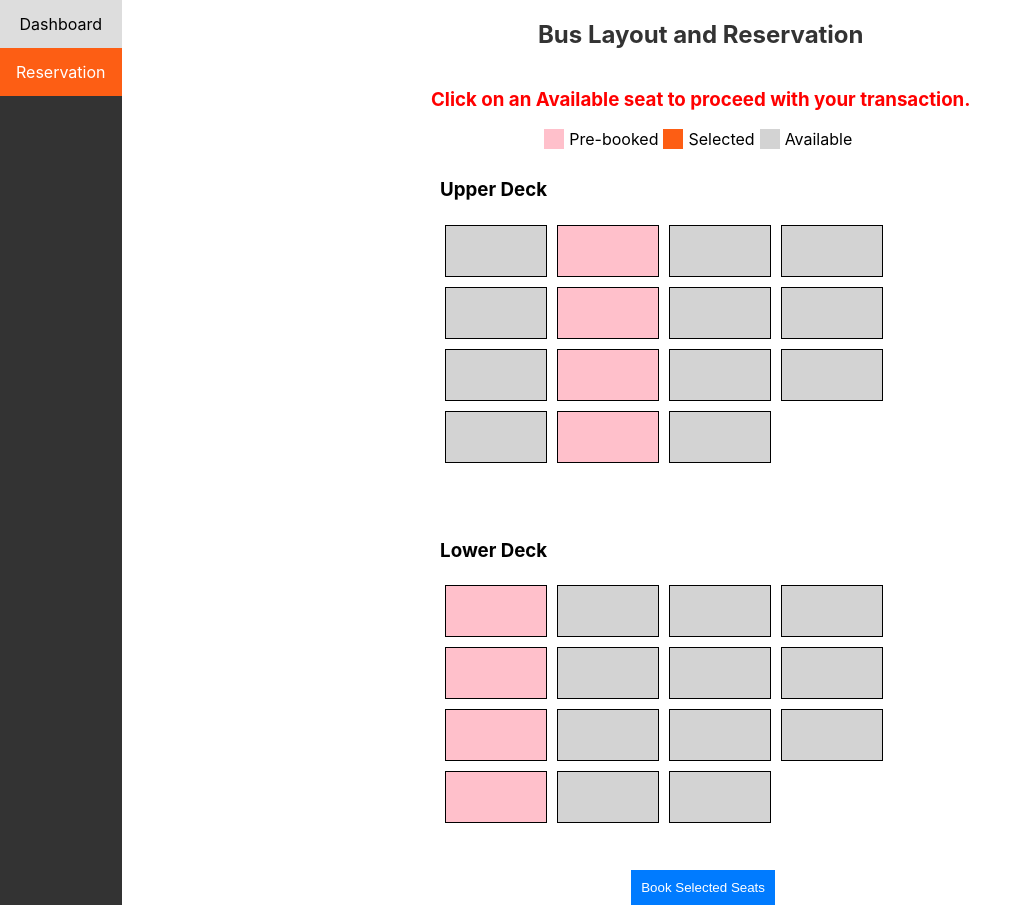
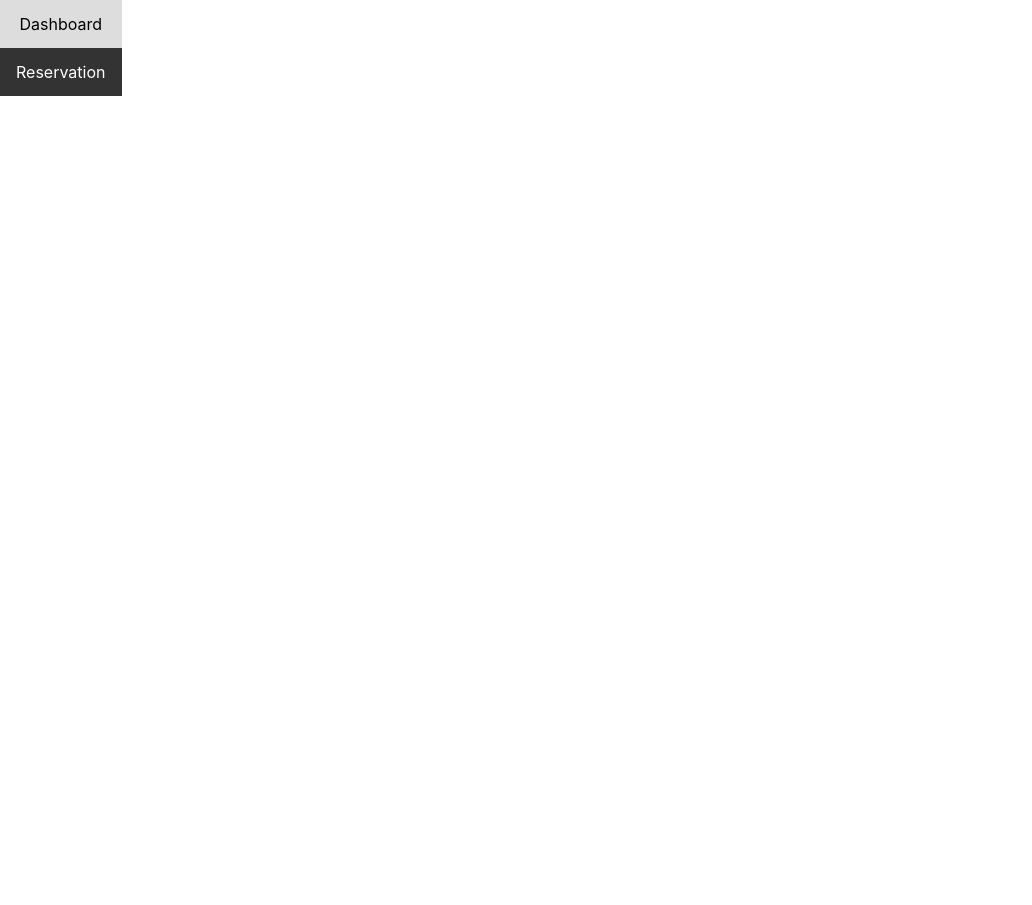
Before and after one commit to 17BIT0216/my-app, a React (Create React App) app: page / in a window 1280 px wide. Before the commit this address led to /reservation. Shown: the whole page, without its empty margins (0-1032 px from the left). After the commit the page ends 800 px from the top, so only its background shows below. Built offline with nearby package versions, Linux system fonts and the light colour scheme.

Commit message:
Revert "pushing in doc changes"
This reverts commit 88e8fc3901c0ff491ed54c4d16e3dbbfbbfd5398.

```diff
--- a/src/App.js
+++ b/src/App.js
@@ -1,6 +1,6 @@
-import React from 'react';
+import './App.css';
 import NavigationBar from './NavigationBar';
-import { BrowserRouter as Router, Route, Routes, Navigate } from 'react-router-dom';
+import { BrowserRouter as Router, Route, Routes, Navigate } from 'react-router-dom'; // Import Navigate
 import BusLayout from './BusLayout';
 import Dashboard from './DashBoard';
 
@@ -14,9 +14,9 @@ const App = () => {
       <div style={styles}>
         <NavigationBar />
         <Routes>
-          <Route path="/" element={<Navigate to="reservation" />} />
-          <Route path="/dashboard" element={<Dashboard />} />
-          <Route path="/reservation" element={<BusLayout />} />
+          <Route path="/my-app" element={<Navigate to="/my-app/reservation" />} /> {/* Add a route to redirect to /reservation */}
+          <Route path="/my-app/dashboard" element={<Dashboard />} />
+          <Route path="/my-app/reservation" element={<BusLayout />} />
         </Routes>
       </div>
     </Router>
--- a/src/NavigationBar.js
+++ b/src/NavigationBar.js
@@ -6,8 +6,8 @@ const NavigationBar = () => {
     return (
         <nav className="navbar">
             <ul>
-                <li><NavLink to="dashboard" activeClassName="active">Dashboard</NavLink></li>
-                <li><NavLink to="reservation" activeClassName="active">Reservation</NavLink></li>
+                <li><NavLink exact to="/my-app/dashboard" activeClassName="active">Dashboard</NavLink></li>
+                <li><NavLink to="/my-app/reservation" activeClassName="active">Reservation</NavLink></li>
             </ul>
         </nav>
     );
```
Also changed, not shown: 12 other files (tests, documents, lock files or other folders).
